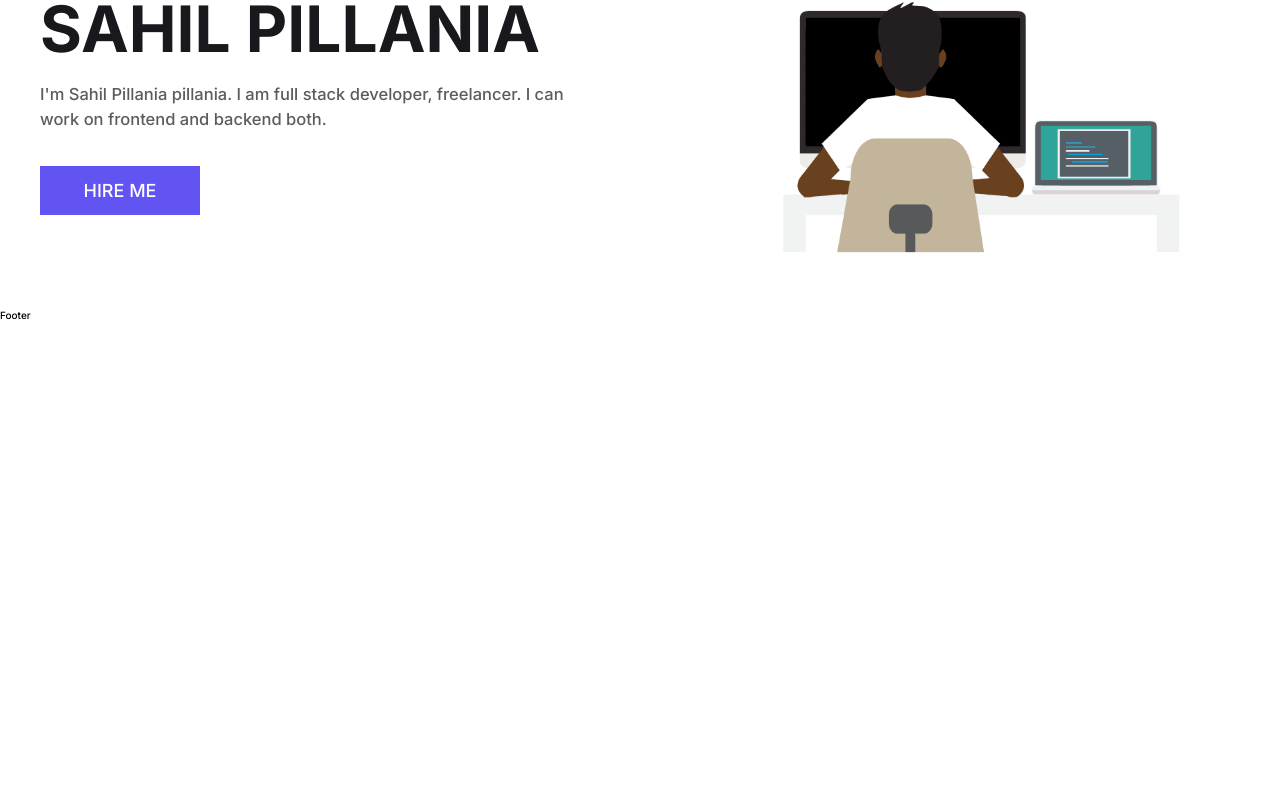
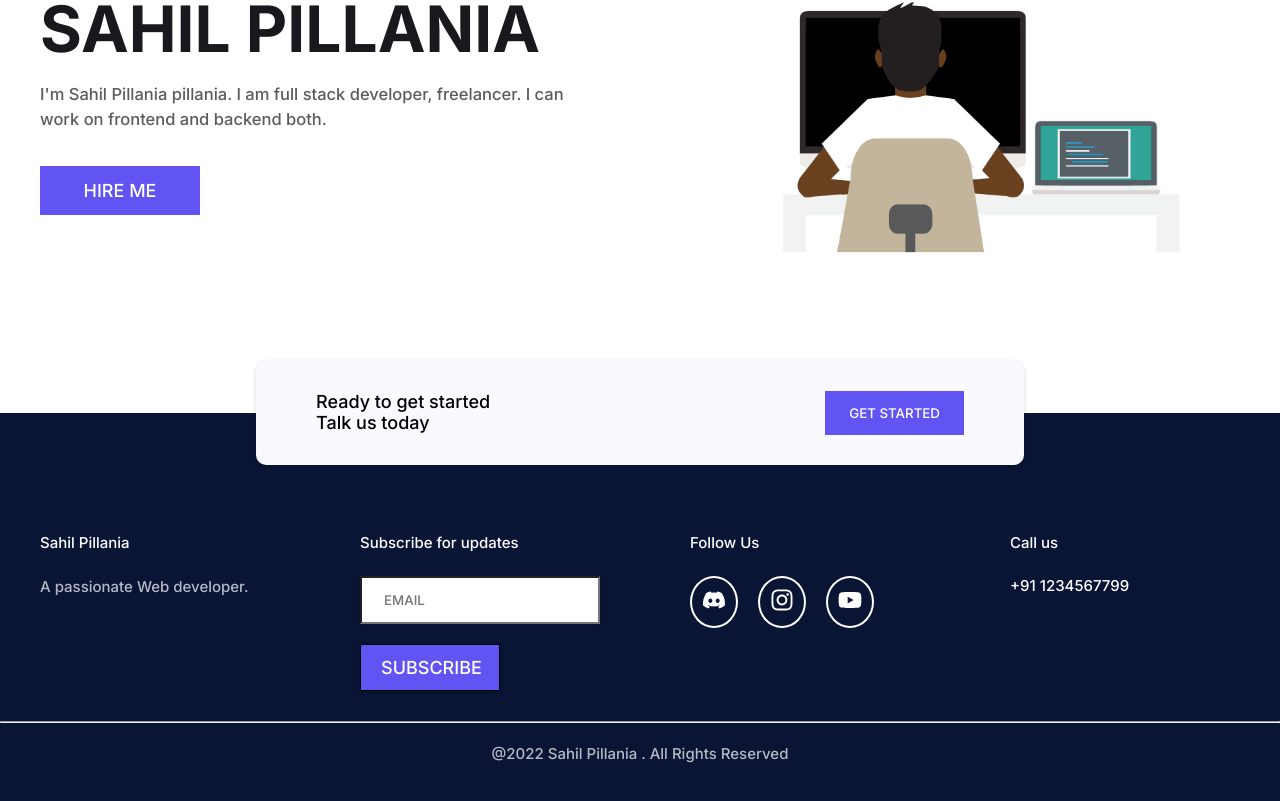
Before and after one commit to Sahil-pillania/portfolio-s, a React (Vite) app: page / in a window 1280 px wide. Shown: the part 217-1018 px from the top of the page. Before the commit the page ends 800 px from the top, so only its background shows below. Built offline with nearby package versions, Linux system fonts and the light colour scheme; no server answers.

Commit message:
Footer page

```diff
--- a/package.json
+++ b/package.json
@@ -11,6 +11,7 @@
   "dependencies": {
     "react": "^18.2.0",
     "react-dom": "^18.2.0",
+    "react-icons": "^4.4.0",
     "react-router-dom": "^6.3.0",
     "styled-components": "^5.3.5"
   },
--- a/src/GlobalStyle.js
+++ b/src/GlobalStyle.js
@@ -56,6 +56,9 @@ li{
 .grid-three-column{
     grid-template-columns: repeat(3, 1fr);
 }
+.grid-four-column{
+    grid-template-columns: repeat(4, 1fr);
+}
   .common-heading {
     font-size: 3.88rem;
     font-weight: 600;
@@ -76,7 +79,7 @@ li{
   input[type="submit"]{
     cursor: pointer;
     transition: all 0.2s;
-    max-width: 12rem;
+    max-width: 14rem;
     margin-top: 2rem;
     background-color: ${({ theme }) => theme.colors.btn};
     color:${({ theme }) => theme.colors.white};
--- a/src/components/Footer.jsx
+++ b/src/components/Footer.jsx
@@ -1,7 +1,149 @@
 import React from "react";
+import { NavLink } from "react-router-dom";
+import styled from "styled-components";
+import Button from "../styles/Button";
+import { FaDiscord, FaInstagram, FaYoutube } from "react-icons/fa";
 
 const Footer = () => {
-  return <div>Footer</div>;
+  return (
+    <Wrapper>
+      <section className="contact-short">
+        <div className="grid grid-two-column">
+          <div>
+            <h3>Ready to get started </h3>
+            <h3>Talk us today </h3>
+          </div>
+          <div>
+            <NavLink to="/contact">
+              <Button> Get Started </Button>
+            </NavLink>
+          </div>
+        </div>
+      </section>
+      {/* // footer section  */}
+      <footer>
+        <div className="container grid grid-four-column">
+          <div className="footer-about">
+            <h3>Sahil Pillania</h3>
+            <p> A passionate Web developer.</p>
+          </div>
+          {/* 2nd  */}
+          <div className="footer-subscribe">
+            <h3>Subscribe for updates</h3>
+            <form action="#">
+              <input
+                type="email"
+                required
+                autoComplete="off"
+                placeholder="Email"
+              />
+              <input type="submit" value="Subscribe" />
+            </form>
+          </div>
+          {/* 3rd  */}
+          <div className="footer-social">
+            <h3>Follow Us</h3>
+            <div className="footer-social--icons">
+              <div>
+                <FaDiscord className="icons" />
+              </div>
+              <div>
+                <FaInstagram className="icons" />
+              </div>
+              <div>
+                <a href="#" target="_blank">
+                  <FaYoutube className="icons" />
+                </a>
+              </div>
+            </div>
+          </div>
+          {/* 4th  */}
+          <div className="footer-contact">
+            <h3>Call us</h3>
+            <h3>+91 1234567799</h3>
+          </div>
+        </div>
+        <div className="footer-bottom--section">
+          <hr />
+          <div className="container">
+            <p>
+              @{new Date().getFullYear()} Sahil Pillania . All Rights Reserved
+            </p>
+            {/* <div>
+              <p>PRIVACY POLICY</p>
+              <p>TERMS & CONDITIONS</p>
+            </div> */}
+          </div>
+        </div>
+      </footer>
+    </Wrapper>
+  );
 };
 
+const Wrapper = styled.section`
+  .contact-short {
+    max-width: 60vw;
+    margin: auto;
+    padding: 3rem 6rem;
+    background-color: ${({ theme }) => theme.colors.bg};
+    border-radius: 1rem;
+    box-shadow: ${({ theme }) => theme.colors.shadowSupport};
+    transform: translateY(50%);
+
+    .grid div:last-child {
+      justify-self: end;
+      align-self: center;
+    }
+  }
+  footer {
+    font-size: 1.5rem;
+    padding: 12rem 0 4rem 0;
+    background-color: ${({ theme }) => theme.colors.footer_bg};
+
+    h3 {
+      color: ${({ theme }) => theme.colors.hr};
+      margin-bottom: 2.4rem;
+      font-size: 1.5rem;
+    }
+    p {
+      color: ${({ theme }) => theme.colors.white};
+      font-size: 1.5rem;
+    }
+
+    .footer-social {
+      color: white;
+      .footer-social--icons {
+        display: flex;
+        gap: 2rem;
+
+        div {
+          padding: 1rem;
+          border-radius: 50%;
+          border: 2px solid ${({ theme }) => theme.colors.white};
+
+          .icons {
+            color: ${({ theme }) => theme.colors.white};
+            font-size: 2.4rem;
+            position: relative;
+            cursor: pointer;
+          }
+        }
+      }
+    }
+    .footer-bottom--section {
+      padding-top: 3rem;
+      margin: auto;
+      hr {
+        margin-bottom: 2rem;
+        color: ${({ theme }) => theme.colors.hr};
+        height: 0.1px;
+      }
+      .container {
+        margin: auto;
+        text-align: center;
+      }
+    }
+  }
+`;
+
 export default Footer;
```
Also changed, not shown: 1 other file (tests, documents, lock files or other folders).
